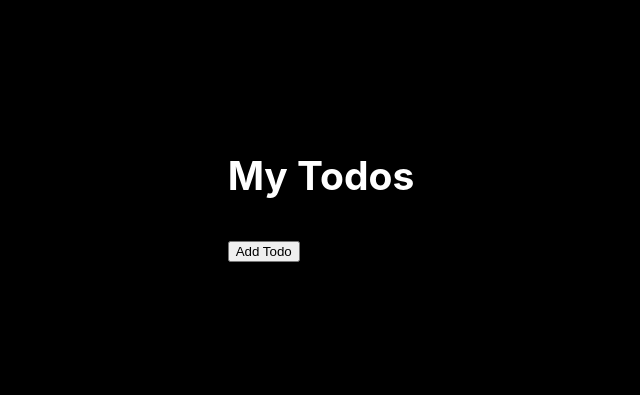
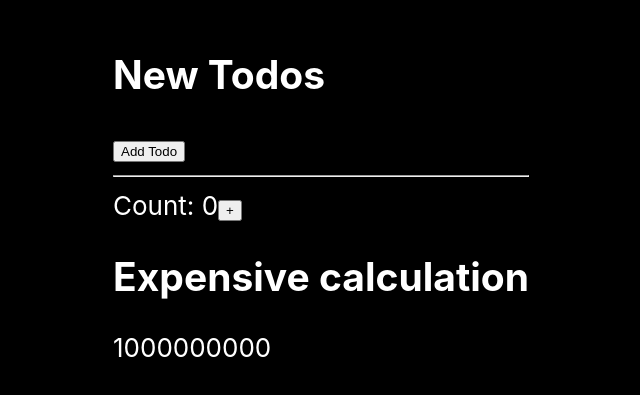
Before and after one commit to RAFiasyam/learn-react-hook, a React (Create React App) app: page / in a window 1280 px wide. Shown: the part 209-604 px from the top of the page, without its empty margins (319-959 px from the left). Built offline with nearby package versions, Linux system fonts and the light colour scheme.

Commit message:
Performance, useMemo Hook can be used to keep expensive

```diff
--- a/src/App.js
+++ b/src/App.js
@@ -1,28 +1,46 @@
-import { useCallback, useState } from 'react';
+import { useState } from 'react';
 import './App.css';
-import Todos from './Todos'
+
+const expensiveCalculation = (num) => {
+  console.log("calculating...");
+  for (let i = 0; i < 1000000000; i++) {
+    num += 1;
+  }
+  return num
+}
+
 
 function App() {
-  const [count, setCount] = useState(0)
-  const [todos, setTodos] = useState([])
+  const [count, setCount] = useState(0);
+  const [todos, setTodos] = useState([]);
+  const calculation = expensiveCalculation(count);
 
   const increment = () => {
     setCount((c) => c + 1);
   }
 
-  const addTodo = useCallback(() => {
+  const addTodo = () => {
     setTodos((t) => [...t, "New Todo"]);
-  }, []);
+  };
 
   return (
     <>
-      <Todos todos={todos} addTodo={addTodo}>
+      <div>
+        <div>
+          <h2>New Todos</h2>
+          {todos.map((todo, index) => {
+            return <p key={index}>{todo}</p>
+          })}
+          <button onClick={addTodo}>Add Todo</button>
+        </div>
         <hr />
         <div>
           Count: {count}
           <button onClick={increment}>+</button>
+          <h2>Expensive calculation</h2>
+          {calculation}
         </div>
-      </Todos>
+      </div>
     </>
   );
 }
--- a/src/Todos.js
+++ /dev/null
@@ -1,16 +0,0 @@
-import { memo } from "react";
-
-const Todos = ({ todos, addTodo }) => {
-    console.log("child render");
-    return (
-        <>
-            <h2>My Todos</h2>
-            {todos.map((todo, index) => {
-                return <p key={index} >{todo}</p>
-            })}
-            <button onClick={addTodo} >Add Todo</button>
-        </>
-    )
-}
-
-export default memo(Todos)
```
